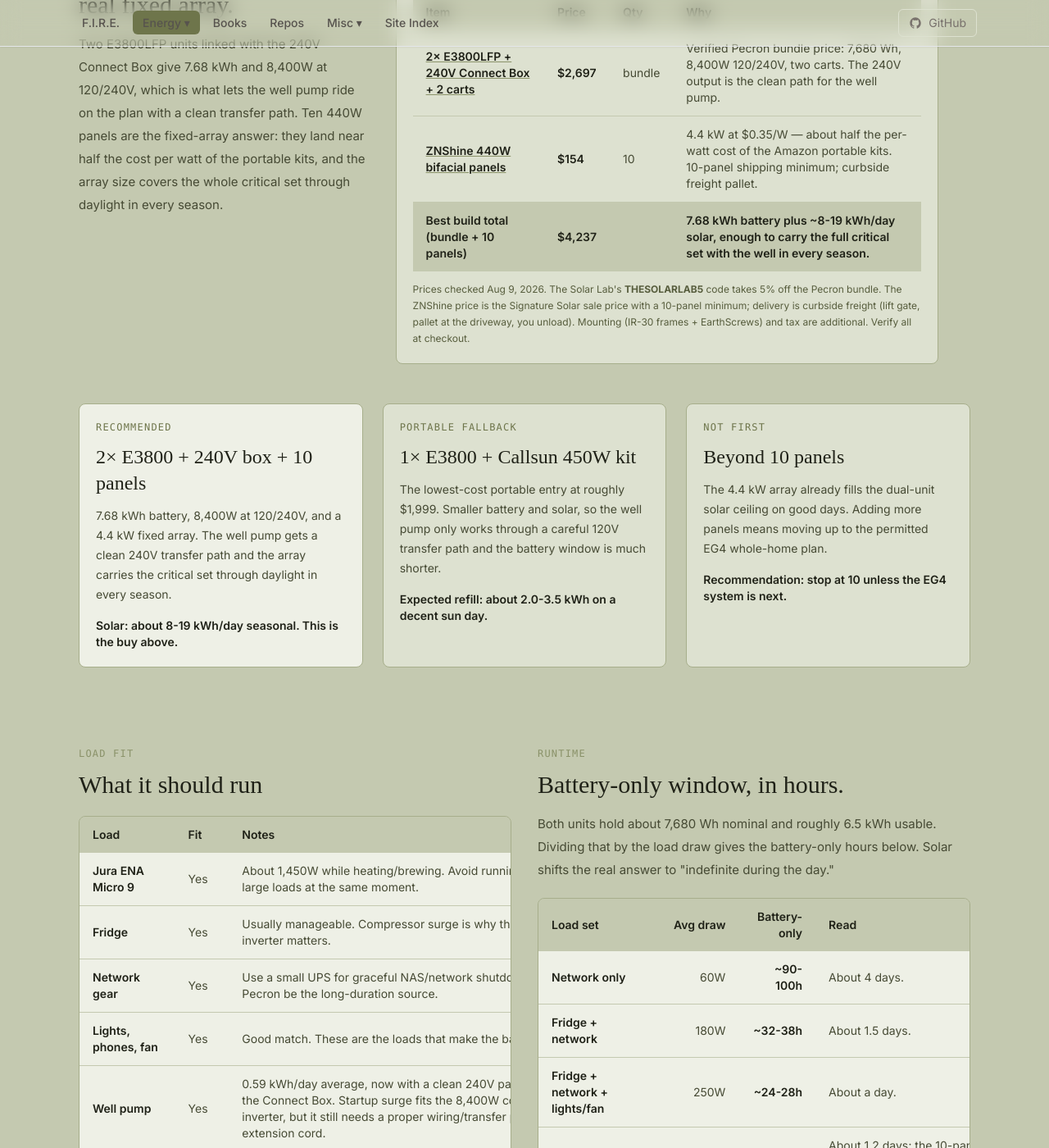
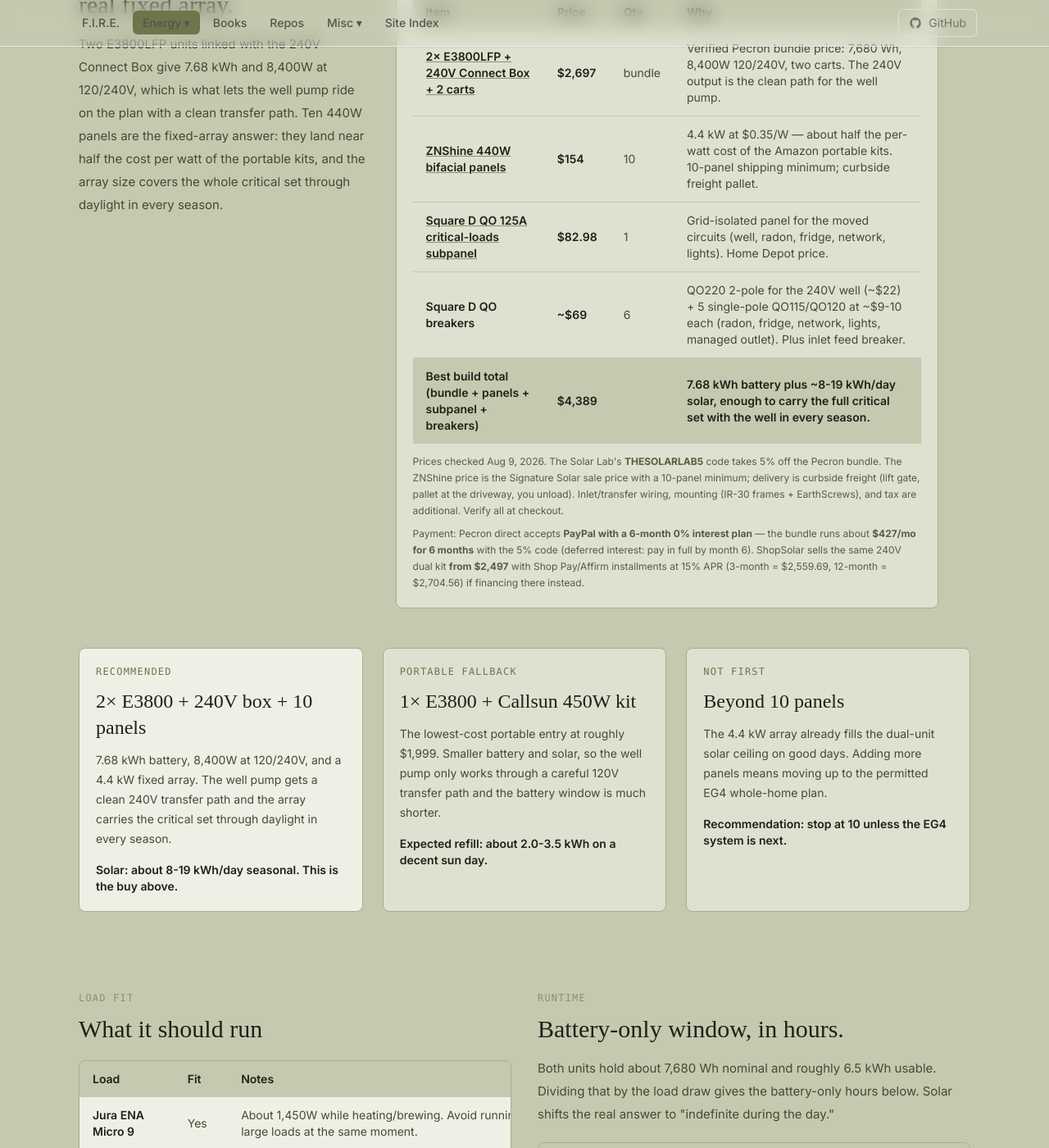
Before and after one commit to techmore/techmore.github.io, a Jekyll site: the page built from pages/energy-monitoring/pecron.html, in a window 1280 px wide and 1400 px high, scrolled down 805 px. Shown: the whole window at 82% size. Built offline with Jekyll 4.4.1, drawn with Linux system fonts in a browser that asks for light colours; nearby versions of some CDN libraries; some web fonts are replaced; some of the changed text lies outside the part shown.

Commit message:
Polish repository landing page and energy models

```diff
--- a/pages/energy-monitoring/pecron.html
+++ b/pages/energy-monitoring/pecron.html
@@ -75,15 +75,28 @@ title: Pecron Backup Plan - Techmore
                 <td class="px-4 py-3">10</td>
                 <td class="px-4 py-3">4.4 kW at $0.35/W — about half the per-watt cost of the Amazon portable kits. 10-panel shipping minimum; curbside freight pallet.</td>
               </tr>
+              <tr>
+                <td class="px-4 py-3 font-semibold text-olive-950"><a href="https://www.homedepot.com/p/Square-D-QO-125-Amp-12-Space-12-Circuit-Indoor-Main-Lug-Plug-On-Neutral-Load-Center-with-Cover-QO12L125PGC/320718178" class="underline decoration-olive-500 hover:text-olive-700">Square D QO 125A critical-loads subpanel</a></td>
+                <td class="px-4 py-3 font-semibold text-olive-950">$82.98</td>
+                <td class="px-4 py-3">1</td>
+                <td class="px-4 py-3">Grid-isolated panel for the moved circuits (well, radon, fridge, network, lights). Home Depot price.</td>
+              </tr>
+              <tr>
+                <td class="px-4 py-3 font-semibold text-olive-950">Square D QO breakers</td>
+                <td class="px-4 py-3 font-semibold text-olive-950">~$69</td>
+                <td class="px-4 py-3">6</td>
+                <td class="px-4 py-3">QO220 2-pole for the 240V well (~$22) + 5 single-pole QO115/QO120 at ~$9-10 each (radon, fridge, network, lights, managed outlet). Plus inlet feed breaker.</td>
+              </tr>
               <tr class="bg-olive-300 font-semibold text-olive-950">
-                <td class="px-4 py-3">Best build total (bundle + 10 panels)</td>
-                <td class="px-4 py-3">$4,237</td>
+                <td class="px-4 py-3">Best build total (bundle + panels + subpanel + breakers)</td>
+                <td class="px-4 py-3">$4,389</td>
                 <td class="px-4 py-3"></td>
                 <td class="px-4 py-3">7.68 kWh battery plus ~8-19 kWh/day solar, enough to carry the full critical set with the well in every season.</td>
               </tr>
             </tbody>
           </table>
-          <p class="mt-3 text-xs text-olive-700 leading-5">Prices checked Aug 9, 2026. The Solar Lab's <strong>THESOLARLAB5</strong> code takes 5% off the Pecron bundle. The ZNShine price is the Signature Solar sale price with a 10-panel minimum; delivery is curbside freight (lift gate, pallet at the driveway, you unload). Mounting (IR-30 frames + EarthScrews) and tax are additional. Verify all at checkout.</p>
+          <p class="mt-3 text-xs text-olive-700 leading-5">Prices checked Aug 9, 2026. The Solar Lab's <strong>THESOLARLAB5</strong> code takes 5% off the Pecron bundle. The ZNShine price is the Signature Solar sale price with a 10-panel minimum; delivery is curbside freight (lift gate, pallet at the driveway, you unload). Inlet/transfer wiring, mounting (IR-30 frames + EarthScrews), and tax are additional. Verify all at checkout.</p>
+          <p class="mt-2 text-xs text-olive-700 leading-5">Payment: Pecron direct accepts <strong>PayPal with a 6-month 0% interest plan</strong> — the bundle runs about <strong>$427/mo for 6 months</strong> with the 5% code (deferred interest: pay in full by month 6). ShopSolar sells the same 240V dual kit <strong>from $2,497</strong> with Shop Pay/Affirm installments at 15% APR (3-month = $2,559.69, 12-month = $2,704.56) if financing there instead.</p>
         </div>
       </div>
     </div>
@@ -157,7 +170,7 @@ title: Pecron Backup Plan - Techmore
                 <tr>
                   <td class="px-4 py-3 font-semibold text-olive-950">Well pump</td>
                   <td class="px-4 py-3">Yes</td>
-                  <td class="px-4 py-3">0.59 kWh/day average, now with a clean 240V path through the Connect Box. Startup surge fits the 8,400W combined inverter, but it still needs a proper wiring/transfer path, not an extension cord.</td>
+                  <td class="px-4 py-3">220V circuit — the 240V Connect Box is the whole reason for the dual-unit build. Metered at 0.59 kWh/day on one leg, so real draw is likely closer to 1.2 kWh/day. Needs a 2-pole 240V breaker in the subpanel.</td>
                 </tr>
                 <tr>
                   <td class="px-4 py-3 font-semibold text-olive-950">Mitsubishi HVAC</td>
@@ -205,8 +218,8 @@ title: Pecron Backup Plan - Techmore
                 </tr>
                 <tr>
                   <td class="px-4 py-3 font-semibold text-olive-950">Full critical set incl. radon + well</td>
-                  <td class="px-4 py-3 text-right">~240W (5.8 kWh/day)</td>
-                  <td class="px-4 py-3 text-right font-semibold text-olive-950">~26-29h</td>
+                  <td class="px-4 py-3 text-right">~240-270W (5.8-6.4 kWh/day)</td>
+                  <td class="px-4 py-3 text-right font-semibold text-olive-950">~24-29h</td>
                   <td class="px-4 py-3">About 1.2 days; the 10-panel array covers the day, so the battery only carries the night.</td>
                 </tr>
                 <tr>
@@ -367,14 +380,14 @@ title: Pecron Backup Plan - Techmore
         </thead>
         <tbody class="divide-y divide-olive-300 text-olive-800">
           <tr>
-            <td class="px-4 py-3 font-semibold text-olive-950">Small Square D load center</td>
+            <td class="px-4 py-3 font-semibold text-olive-950"><a href="https://www.homedepot.com/p/Square-D-QO-125-Amp-12-Space-12-Circuit-Indoor-Main-Lug-Plug-On-Neutral-Load-Center-with-Cover-QO12L125PGC/320718178" class="underline decoration-olive-500 hover:text-olive-700">Square D QO 125A load center — $82.98</a></td>
             <td class="px-4 py-3">Holds the selected backup breakers.</td>
-            <td class="px-4 py-3">Size it for a few 120V circuits first. Do not include the 45A HVAC circuit in this Pecron plan.</td>
+            <td class="px-4 py-3">Preferred grid-isolated option: feed it only from the Pecron inlet so backfeed is impossible by design. Do not include the 45A HVAC circuit.</td>
           </tr>
           <tr>
-            <td class="px-4 py-3 font-semibold text-olive-950">Manual transfer switch or inlet/interlock</td>
-            <td class="px-4 py-3">Prevents grid backfeed and chooses grid or battery feed.</td>
-            <td class="px-4 py-3">This is the important safety part. The Pecron must never energize utility wiring accidentally.</td>
+            <td class="px-4 py-3 font-semibold text-olive-950">Inlet + feed breaker (no transfer switch if grid-isolated)</td>
+            <td class="px-4 py-3">Lets the Pecron feed the subpanel.</td>
+            <td class="px-4 py-3">If the subpanel is fully separate from the grid, no transfer switch or interlock is needed — one inlet, one feed breaker, zero backfeed risk. Size the breaker to the actual Pecron output and cable.</td>
           </tr>
           <tr>
             <td class="px-4 py-3 font-semibold text-olive-950">Breaker and inlet matched to Pecron output</td>
@@ -421,8 +434,8 @@ title: Pecron Backup Plan - Techmore
           <tr><td class="px-3 py-2">LED lighting</td><td class="px-3 py-2 text-right">0.50</td><td class="px-3 py-2 text-right">0.10</td><td class="px-3 py-2 text-right text-green-700 font-semibold">Yes</td><td class="px-3 py-2">Good comfort value per watt.</td></tr>
           <tr><td class="px-3 py-2">Jura / managed outlet</td><td class="px-3 py-2 text-right">Short use</td><td class="px-3 py-2 text-right">~1.45</td><td class="px-3 py-2 text-right text-amber-700 font-semibold">Managed</td><td class="px-3 py-2">Fine for short cycles; avoid simultaneous large loads.</td></tr>
           <tr><td class="px-3 py-2">Radon fan</td><td class="px-3 py-2 text-right">2.26</td><td class="px-3 py-2 text-right">0.49</td><td class="px-3 py-2 text-right text-green-700 font-semibold">Yes</td><td class="px-3 py-2">24/7 load; the dual-unit battery and array carry it comfortably.</td></tr>
-          <tr class="bg-green-50"><td class="px-3 py-2 font-semibold text-olive-950">Critical subtotal with well</td><td class="px-3 py-2 text-right font-semibold">~5.8</td><td class="px-3 py-2 text-right font-semibold">~2.0</td><td class="px-3 py-2 text-right text-green-700 font-semibold">Yes</td><td class="px-3 py-2 text-green-800">Fridge, network, lights, well, and radon. ~26-29h battery-only; the 10-panel array covers the daily set in all seasons.</td></tr>
-          <tr><td class="px-3 py-2">Well pump</td><td class="px-3 py-2 text-right">0.59</td><td class="px-3 py-2 text-right">0.28</td><td class="px-3 py-2 text-right text-green-700 font-semibold">Yes</td><td class="px-3 py-2">About 8-9% of dual-unit usable capacity per day; clean 240V path via the Connect Box.</td></tr>
+          <tr class="bg-green-50"><td class="px-3 py-2 font-semibold text-olive-950">Critical subtotal with well</td><td class="px-3 py-2 text-right font-semibold">~5.8-6.4</td><td class="px-3 py-2 text-right font-semibold">~2.0-2.6</td><td class="px-3 py-2 text-right text-green-700 font-semibold">Yes</td><td class="px-3 py-2 text-green-800">Fridge, network, lights, well, and radon. Range reflects the 220V well's metering uncertainty. ~1.2 days battery-only; the 10-panel array covers the daily set in all seasons.</td></tr>
+          <tr><td class="px-3 py-2">Well pump (220V)</td><td class="px-3 py-2 text-right">0.59-1.18</td><td class="px-3 py-2 text-right">0.28-2.3</td><td class="px-3 py-2 text-right text-green-700 font-semibold">Yes</td><td class="px-3 py-2">240V 2-pole breaker via the Connect Box. Single-leg meter read, so true draw is likely ~2× the shown 0.59.</td></tr>
           <tr><td class="px-3 py-2">Water heater</td><td class="px-3 py-2 text-right">10.10</td><td class="px-3 py-2 text-right">4.64</td><td class="px-3 py-2 text-right text-red-700 font-semibold">No</td><td class="px-3 py-2">Too much daily energy.</td></tr>
           <tr><td class="px-3 py-2">Heat pump</td><td class="px-3 py-2 text-right">23.35</td><td class="px-3 py-2 text-right">7.63</td><td class="px-3 py-2 text-right text-red-700 font-semibold">No</td><td class="px-3 py-2">Not the right architecture for HVAC backup.</td></tr>
         </tbody>
--- a/pages/phase1_erv_guide.html
+++ b/pages/phase1_erv_guide.html
@@ -415,17 +415,17 @@ title: Phase 1 — ERV Integration, Monitoring & Weather Automation - Techmore
           <td class="note">Attach wires to MP1584 pads</td>
         </tr>
         <tr>
-          <td colspan="4"><b>Total (per ERV unit)</b></td>
+          <td colspan="5"><b>Total (per ERV unit)</b></td>
           <td><b>$1,098.49</b></td>
           <td class="note">Includes ERV unit + per-ERV electronics</td>
         </tr>
         <tr>
-          <td colspan="4"><b>Total (Aqara hub + 6 sensors)</b></td>
+          <td colspan="5"><b>Total (Aqara hub + 6 sensors)</b></td>
           <td><b>$249.93</b></td>
           <td class="note">Shared across all ERVs</td>
         </tr>
         <tr>
-          <td colspan="4"><b>Total (shared tools + consumables)</b></td>
+          <td colspan="5"><b>Total (shared tools + consumables)</b></td>
           <td><b>$69.82</b></td>
           <td class="note">One-time tools used across all ERVs</td>
         </tr>
```
Also changed, not shown: pages/energy-monitoring/will-prowse-2026.html (+9 -9 lines), README.md, 1 other file.
